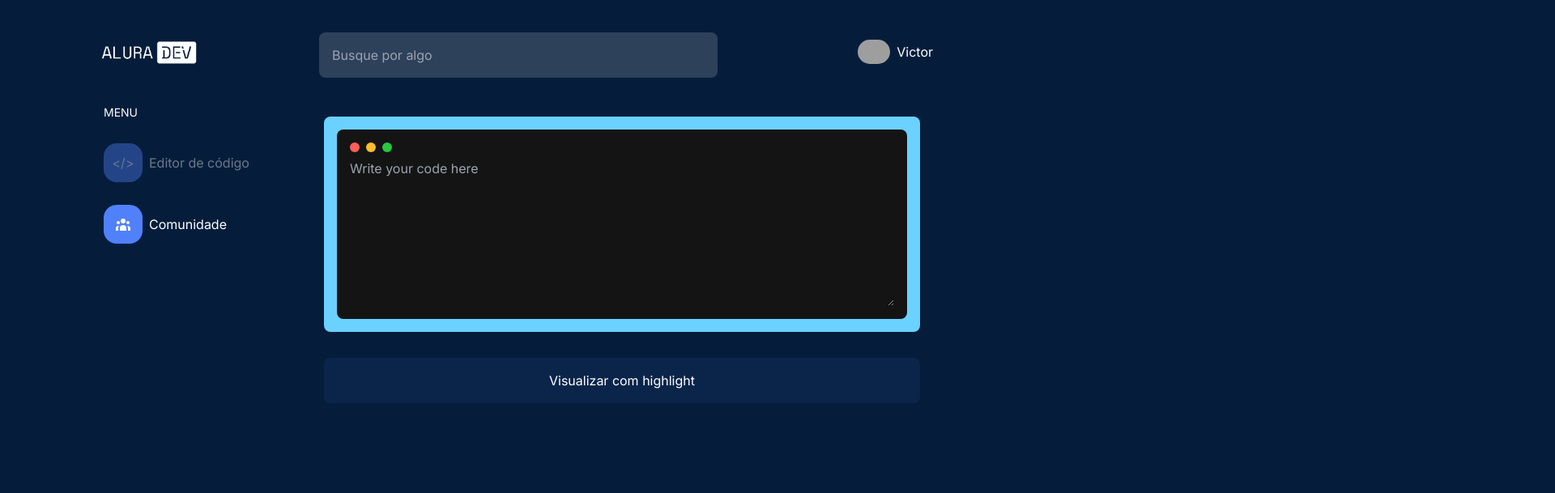
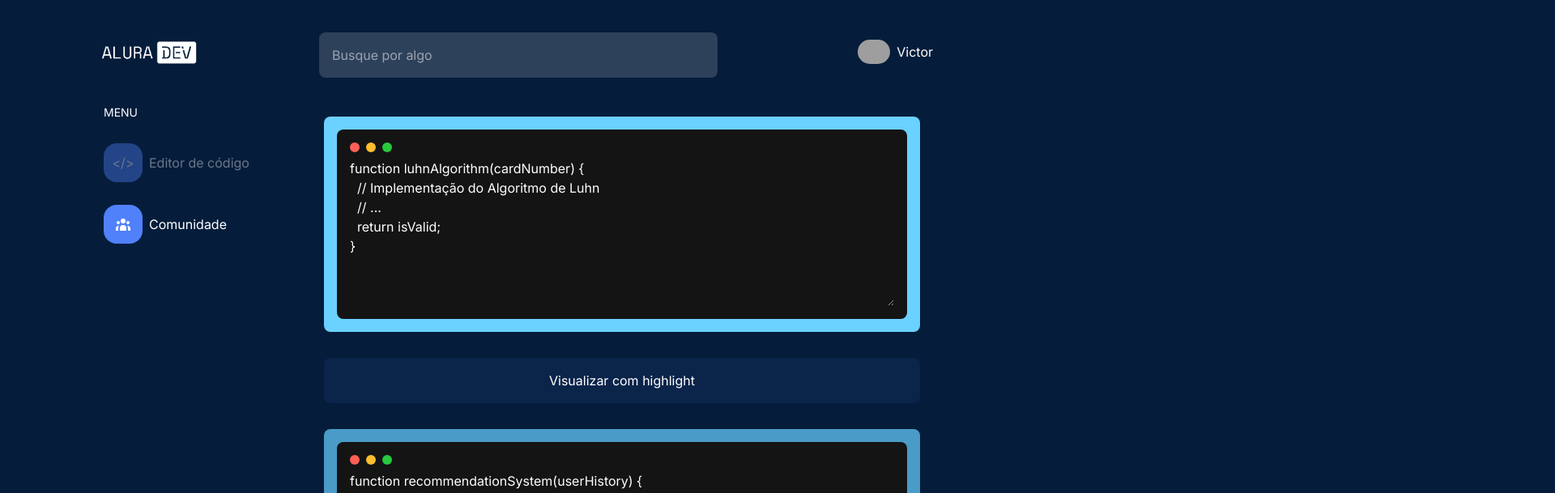
Before and after one commit to victorcabral182/challenge_alura_dev, a Next.js app: page /community in a window 1280 px wide. Shown: the top 609 px of the page at 81% size, 1920 px wide, since content can reach past the window. Built offline with nearby package versions, Linux system fonts and the light colour scheme; grey boxes are pictures that could not be loaded.

Commit message:
Fix: Adjusments in community page and general layout

```diff
--- a/src/app/community/page.tsx
+++ b/src/app/community/page.tsx
@@ -1,32 +1,43 @@
-import { InsertForm } from "@/components/InsertForm";
+"use client";
+
 import { Menu } from "@/components/Menu";
+import db, { DbItem } from "../../utils/utils";
+import { CodeEditor } from "@/components/CodeEditor";
+import { useState } from "react";
 
 export default function Community() {
+  const [highlightedIndex, setHighlightedIndex] = useState<number | null>(null);
+
+  const handleToggleHighlight = (index: number) => {
+    setHighlightedIndex((prevIndex) => (prevIndex === index ? null : index));
+  };
   return (
     <>
       <main className="grid grid-cols-4 lg:mt-8 h-[calc(100vh-152px)] mt-4 overflow-y-auto">
         <aside className="col-span-1 hidden lg:flex">
           <Menu />
         </aside>
-        <section className="col-span-4 lg:col-span-3 p-4">
-          <div className="bg-[#6BD1FF] rounded-lg p-4">
-            <div className="flex flex-col bg-[#141414] rounded-lg p-4">
-              <div className="flex gap-2">
-                <div className="w-3 h-3 bg-[#FF5F56] rounded-full" />
-                <div className="w-3 h-3 bg-[#FFBD2E] rounded-full" />
-                <div className="w-3 h-3 bg-[#27C93F] rounded-full" />
-              </div>
-              <textarea
-                placeholder="Write your code here"
-                className="py-2 bg-transparent min-h-[190px] text-white focus-within:outline-none"
-                spellCheck={false}
-              />
-            </div>
-          </div>
-          <button className="bg-[#5081FB14] h-14 rounded-lg text-white w-full mt-8">
-            Visualizar com highlight
-          </button>
-        </section>
+        {db?.map((item: DbItem, index: number) => (
+          <section
+            key={index}
+            className="col-span-4 lg:col-span-3 lg:col-start-2  p-4"
+          >
+            <CodeEditor
+              key={index}
+              bgColor={item.color}
+              showHighlight={highlightedIndex === index}
+              code={item.code}
+            />
+            <button
+              onClick={() => handleToggleHighlight(index)}
+              className="bg-[#5081FB14] h-14 rounded-lg text-white w-full mt-8"
+            >
+              {highlightedIndex === index
+                ? "Desabilitar highlight"
+                : "Visualizar com highlight"}
+            </button>
+          </section>
+        ))}
       </main>
     </>
   );
--- a/src/app/globals.css
+++ b/src/app/globals.css
@@ -7,3 +7,17 @@ select {
   -webkit-appearance: none;
   -moz-appearance: none;
 }
+
+::-webkit-scrollbar {
+  width: 8px;
+}
+
+::-webkit-scrollbar-thumb {
+  background-color: #555; /* Cor do thumb (parte móvel do scrollbar) */
+  border-radius: 6px; /* Borda arredondada do thumb */
+}
+
+::-webkit-scrollbar-track {
+  border-radius: 6px;
+  background-color: #eee; /* Cor da trilha (parte fixa do scrollbar) */
+}
--- a/src/app/layout.tsx
+++ b/src/app/layout.tsx
@@ -1,28 +1,28 @@
-import type { Metadata } from "next"
-import { Inter } from "next/font/google"
-import "./globals.css"
-import { Header } from "@/components/Header"
+import type { Metadata } from "next";
+import { Inter } from "next/font/google";
+import "./globals.css";
+import { Header } from "@/components/Header";
 
-const inter = Inter({ subsets: ["latin"] })
+const inter = Inter({ subsets: ["latin"] });
 
 export const metadata: Metadata = {
   title: "AluraDev",
   description: "Challenge Frontend by Alura",
-}
+};
 
 export default function RootLayout({
   children,
 }: {
-  children: React.ReactNode
+  children: React.ReactNode;
 }) {
   return (
     <html lang="pt-br">
       <body
-        className={`p-4 md:p-8 xl:px-[10%] bg-[#051D3B] overflow-x-hidden ${inter.className}`}
+        className={`p-4 md:p-8 xl:px-[10%] max-h-[calc(100vh-16px)] bg-[#051D3B] overflow-x-hidden ${inter.className}`}
       >
         <Header />
         {children}
       </body>
     </html>
-  )
+  );
 }
--- a/src/components/CodeEditor/index.tsx
+++ b/src/components/CodeEditor/index.tsx
@@ -8,9 +8,18 @@ import "highlight.js/styles/default.css";
 interface CodeEditorProps {
   showHighlight?: boolean;
   bgColor?: string;
+  code?: string;
+  disabled?: boolean;
+  readOnly?: boolean;
 }
 
-export const CodeEditor = ({ showHighlight, bgColor }: CodeEditorProps) => {
+export const CodeEditor = ({
+  showHighlight,
+  bgColor,
+  disabled,
+  code,
+  readOnly,
+}: CodeEditorProps) => {
   const [editorValue, setEditorValue] = useState("");
 
   useEffect(() => {
@@ -18,6 +27,10 @@ export const CodeEditor = ({ showHighlight, bgColor }: CodeEditorProps) => {
     hljs.initHighlightingOnLoad();
     hljs.highlightAll();
   }, []);
+
+  useEffect(() => {
+    if (code) setEditorValue(code);
+  }, [code]);
 
   const highlightedCode = showHighlight
     ? hljs.highlightAuto(editorValue).value
@@ -40,6 +53,8 @@ export const CodeEditor = ({ showHighlight, bgColor }: CodeEditorProps) => {
           <div className="w-3 h-3 bg-[#27C93F] rounded-full" />
         </div>
         <textarea
+          readOnly={readOnly}
+          disabled={disabled}
           placeholder="Escreva seu código aqui"
           className="py-2 bg-transparent min-h-[190px] text-white focus-within:outline-none"
           spellCheck={false}
--- a/src/components/Header/index.tsx
+++ b/src/components/Header/index.tsx
@@ -1,20 +1,19 @@
-"use client"
+"use client";
 
-import Image from "next/image"
-import { useState, useMemo } from "react"
-import { CgClose } from "react-icons/cg"
-import { FaSearch, FaBars } from "react-icons/fa"
-import { MenuMobile } from "../MenuMobile"
-import logo from "../../assets/image/logo.png"
-import { InputText } from "../InputText"
-import { usePathname } from "next/navigation"
+import Image from "next/image";
+import { useState } from "react";
+import { CgClose } from "react-icons/cg";
+import { FaSearch, FaBars } from "react-icons/fa";
+import { MenuMobile } from "../MenuMobile";
+import logo from "../../assets/image/logo.png";
+import { InputText } from "../InputText";
 
 export const Header = () => {
-  const [isOpenMenu, setIsOpenMenu] = useState<boolean>(false)
+  const [isOpenMenu, setIsOpenMenu] = useState<boolean>(false);
 
   const handleOpenMenu = () => {
-    setIsOpenMenu(!isOpenMenu)
-  }
+    setIsOpenMenu(!isOpenMenu);
+  };
 
   return (
     <>
@@ -51,7 +50,10 @@ export const Header = () => {
           )}
         </div>
       </header>
-      <MenuMobile className={!isOpenMenu ? "right-[-100vw]" : "right-0"} />
+      <MenuMobile
+        className={!isOpenMenu ? "right-[-100%]" : "right-0"}
+        closeMenu={() => setIsOpenMenu(false)}
+      />
     </>
-  )
-}
+  );
+};
--- a/src/components/MenuMobile/index.tsx
+++ b/src/components/MenuMobile/index.tsx
@@ -1,31 +1,32 @@
-"use client"
+"use client";
 
-import { HiUserGroup } from "react-icons/hi"
-import Link from "next/link"
-import { usePathname } from "next/navigation"
+import { HiUserGroup } from "react-icons/hi";
+import Link from "next/link";
+import { usePathname } from "next/navigation";
 
 interface MenuMobileProps {
-  className: string
+  className: string;
+  closeMenu: () => void;
 }
 
-export const MenuMobile = ({ className }: MenuMobileProps) => {
-  const pathname = usePathname()
+export const MenuMobile = ({ className, closeMenu }: MenuMobileProps) => {
+  const pathname = usePathname();
 
   const handleMenuCss = (path: string, id: number) => {
-    const isMatching = path === pathname
+    const isMatching = path === pathname;
     if (isMatching && (id === 1 || id === 2)) {
-      return ""
+      return "";
     }
-    return "opacity-40"
-  }
+    return "opacity-40";
+  };
 
   return (
     <>
       <section
-        className={`absolute transition-all duration-300 ease-in-out flex flex-col p-4 gap-4 h-[50%] w-[60%] top-[84.69px] md:top-[120px] md:w-[35%] bg-[#051D3B] bg-opacity-95  rounded-s-lg ${className}`}
+        className={`fixed lg:hidden transition-all duration-300 ease-in-out flex flex-col p-4 gap-4 h-[50%] w-[60%] top-[84.69px] md:top-[120px] md:w-[35%] bg-[#051D3B] bg-opacity-95  rounded-s-lg ${className}`}
       >
         <p className="text-white text-[14px] uppercase">Menu</p>
-        <Link href="/">
+        <Link href="/" onClick={closeMenu}>
           <div
             className={`flex items-center justify-start gap-2 text-white ${handleMenuCss(
               "/",
@@ -38,7 +39,7 @@ export const MenuMobile = ({ className }: MenuMobileProps) => {
             Editor de código
           </div>
         </Link>
-        <Link href="/community">
+        <Link href="/community" onClick={closeMenu}>
           <div
             className={`flex items-center justify-start gap-2 text-white ${handleMenuCss(
               "/community",
@@ -53,5 +54,5 @@ export const MenuMobile = ({ className }: MenuMobileProps) => {
         </Link>
       </section>
     </>
-  )
-}
+  );
+};
--- /dev/null
+++ b/src/utils/utils.ts
@@ -0,0 +1,82 @@
+export interface DbItem {
+  title: string;
+  description: string;
+  likes: number;
+  comments: number;
+  code: string;
+  color: string;
+}
+
+const db = [
+  {
+    title: "Algoritmo de Luhn",
+    description: "Verifica se um número de cartão de crédito é válido.",
+    color: "#6BD1FF",
+    likes: 43,
+    comments: 6,
+    code: `function luhnAlgorithm(cardNumber) {
+  // Implementação do Algoritmo de Luhn
+  // ...
+  return isValid;
+}
+    `,
+  },
+  {
+    title: "Sistema de Recomendação",
+    description:
+      "Algoritmo para recomendar itens com base no histórico do usuário.",
+    color: "#4A9BC7",
+    likes: 28,
+    comments: 4,
+    code: `function recommendationSystem(userHistory) {
+  // Implementação do Sistema de Recomendação
+  // ...
+  return recommendedItems;
+}
+    `,
+  },
+  {
+    title: "Redes Neurais",
+    description:
+      "Introdução aos princípios básicos das redes neurais artificiais.",
+    color: "#8ED9FF",
+    likes: 35,
+    comments: 8,
+    code: `// Exemplo de uma rede neural simples
+class NeuralNetwork {
+  constructor() {
+    // Inicialização da rede neural
+    // ...
+  }
+
+  train(data) {
+    // Treinamento da rede neural
+    // ...
+  }
+
+  predict(input) {
+    // Predição usando a rede neural treinada
+    // ...
+    return prediction;
+  }
+}
+    `,
+  },
+  {
+    title: "Classificação de Imagens",
+    description:
+      "Utilizando algoritmos de aprendizado de máquina para classificar imagens.",
+    color: "#6BFFD1",
+    likes: 19,
+    comments: 3,
+    code: `// Exemplo de classificação de imagens usando aprendizado de máquina
+function classifyImage(imageData) {
+  // Implementação do algoritmo de classificação
+  // ...
+  return classificationResult;
+}
+    `,
+  },
+];
+
+export default db;
```
Also changed, not shown: src/app/page.tsx (+8 -8 lines), src/components/Menu/index.tsx (+11 -11 lines).
